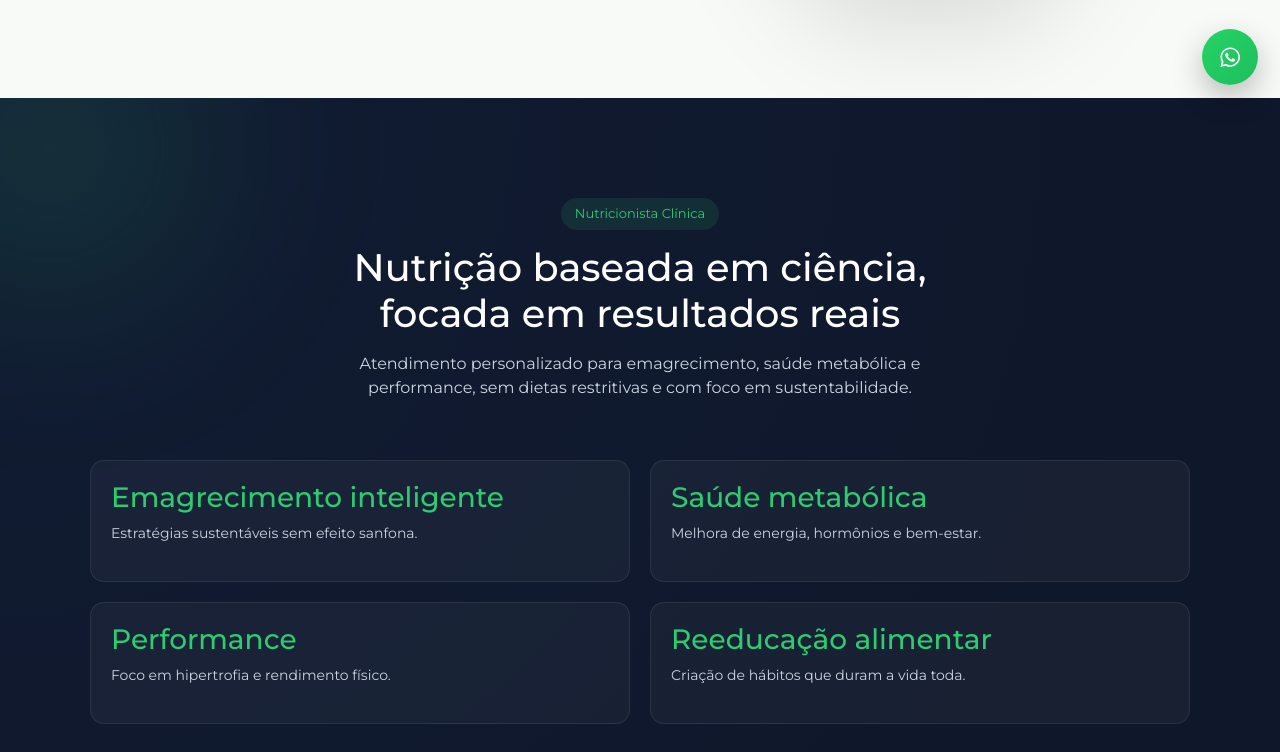
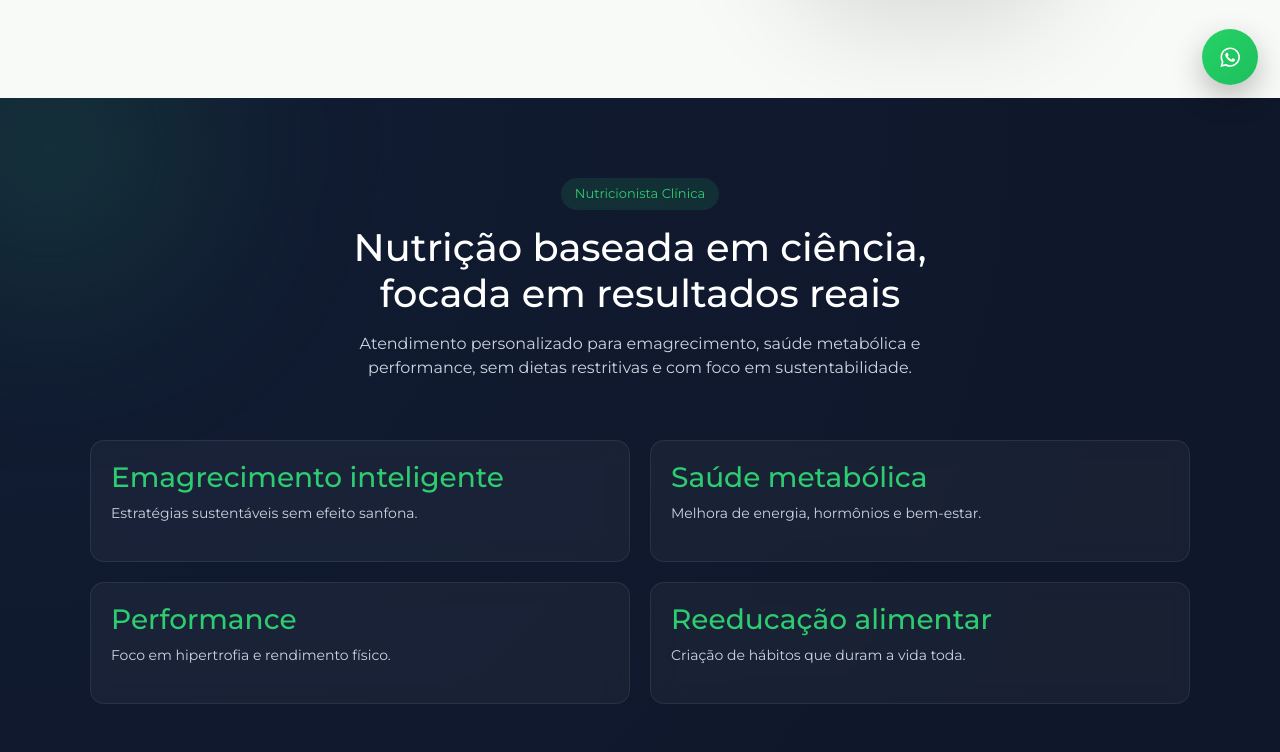
Before and after one commit to kevinbaudson/leslyeneNutricao, a React (Vite) app: page / in a window 1280 px wide. Shown: the part 693-1445 px from the top of the page. Built offline with nearby package versions, Linux system fonts and the light colour scheme.

Commit message:
Revert "ajustando scrol para browser."
This reverts commit ae85f33256271577c77fdcc902632ea860846b5e.

```diff
--- a/src/styles/global.css
+++ b/src/styles/global.css
@@ -7,29 +7,38 @@
 
 html {
   scroll-behavior: smooth;
-  overflow-y: scroll;
 }
 
 body {
   font-family: "Montserrat", sans-serif !important;
   overflow-x: hidden;
-  overflow-y: auto;
    -webkit-font-smoothing: antialiased;
   -moz-osx-font-smoothing: grayscale;
 }
 .whatsapp-button {
   z-index: 999999 !important;
 }
-.section > * {
+.section {
+  width: 100%;
+  padding: 80px 20px;
+
   opacity: 0;
   transform: translateY(18px);
-  transition: opacity 0.7s ease, transform 0.7s ease;
-  will-change: opacity, transform;
+
+  filter: blur(4px);
+
+  transition:
+    opacity 0.9s ease,
+    transform 0.7s cubic-bezier(0.16, 1, 0.3, 1),
+    filter 0.9s ease;
+
+    will-change: opacity, transform, filter;
 }
 
-.section.show > * {
+.section.show {
   opacity: 1;
   transform: translateY(0);
+  filter: blur(0);
 }
 
 .container {
```
